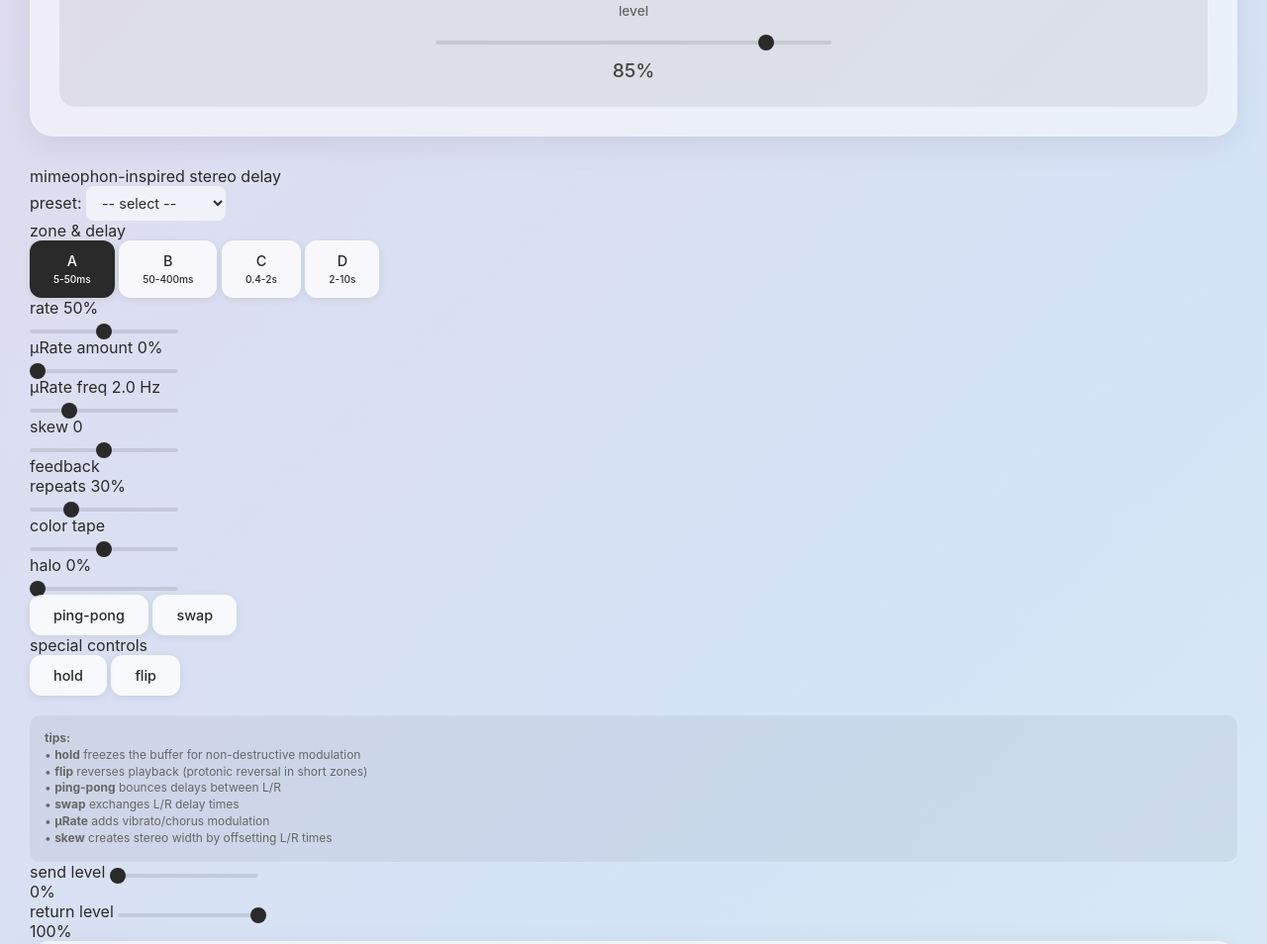
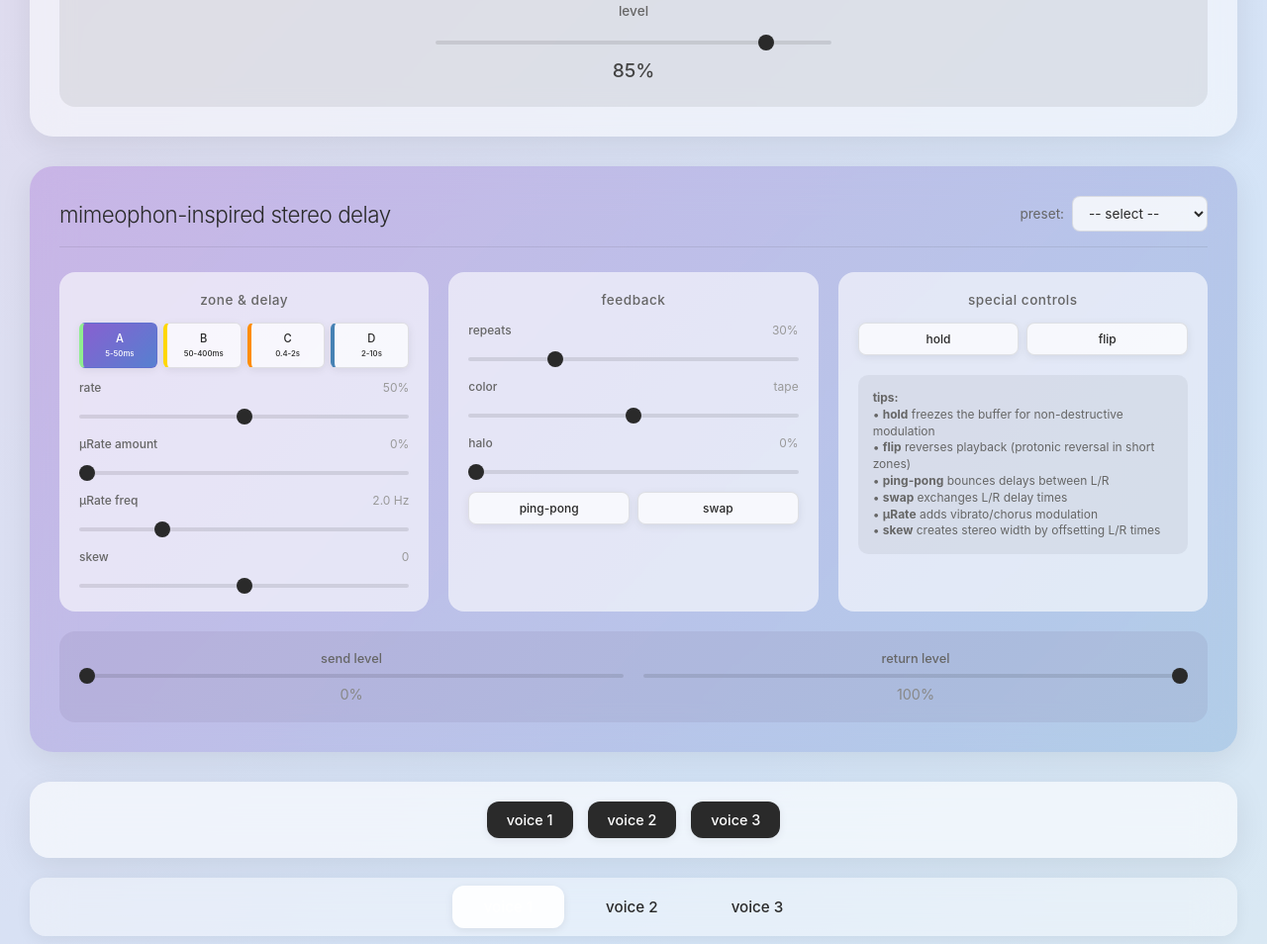
Before and after one commit to gregoryhbowler/honey, a plain HTML site: page index.html in a window 1280 px wide. Shown: the part 1285-2239 px from the top of the page at 99% size. Drawn offline with Linux system fonts and the light colour scheme.

Commit message:
Load Mimeophon styles

```diff
--- a/index.html
+++ b/index.html
@@ -6,6 +6,7 @@
     <title>honey and vinegar</title>
     <link rel="stylesheet" href="css/styles.css">
     <link rel="stylesheet" href="css/mixer-styles.css">
+    <link rel="stylesheet" href="css/mimeophon-styles.css">
 </head>
 <body>
     <div class="header">
```
